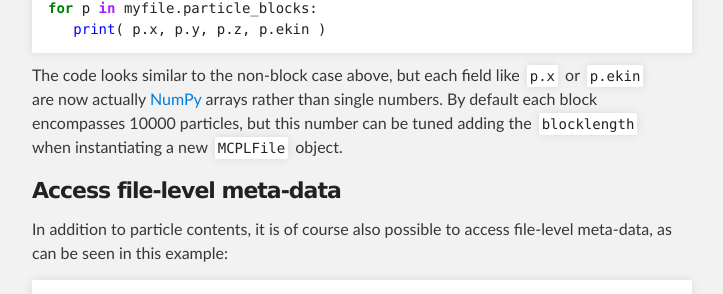
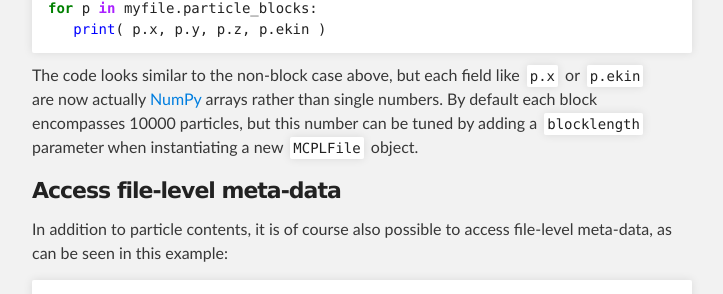
Before and after one commit to mctools/mcpl, a Jekyll site: the page built from usage_python.md, in a window 1280 px wide and 900 px high, scrolled down 1125 px. Shown: the part 171-465 px from the top of the window, without its empty margins (288-1011 px from the left). Built offline with Jekyll 4.4.1, drawn with Linux system fonts in a browser that asks for light colours.

Commit message:
work on documentation of mcpl python tools

```diff
--- a/usage_python.md
+++ b/usage_python.md
@@ -51,8 +51,8 @@ for p in myfile.particle_blocks:
 The code looks similar to the non-block case above, but each field like `p.x` or
 `p.ekin` are now actually [NumPy](http://www.numpy.org/) arrays rather than
 single numbers. By default each block encompasses 10000 particles, but this
-number can be tuned adding the `blocklength` when instantiating a new `MCPLFile`
-object.
+number can be tuned by adding a `blocklength` parameter when instantiating a new
+`MCPLFile` object.
 
 ### Access file-level meta-data
 
```
